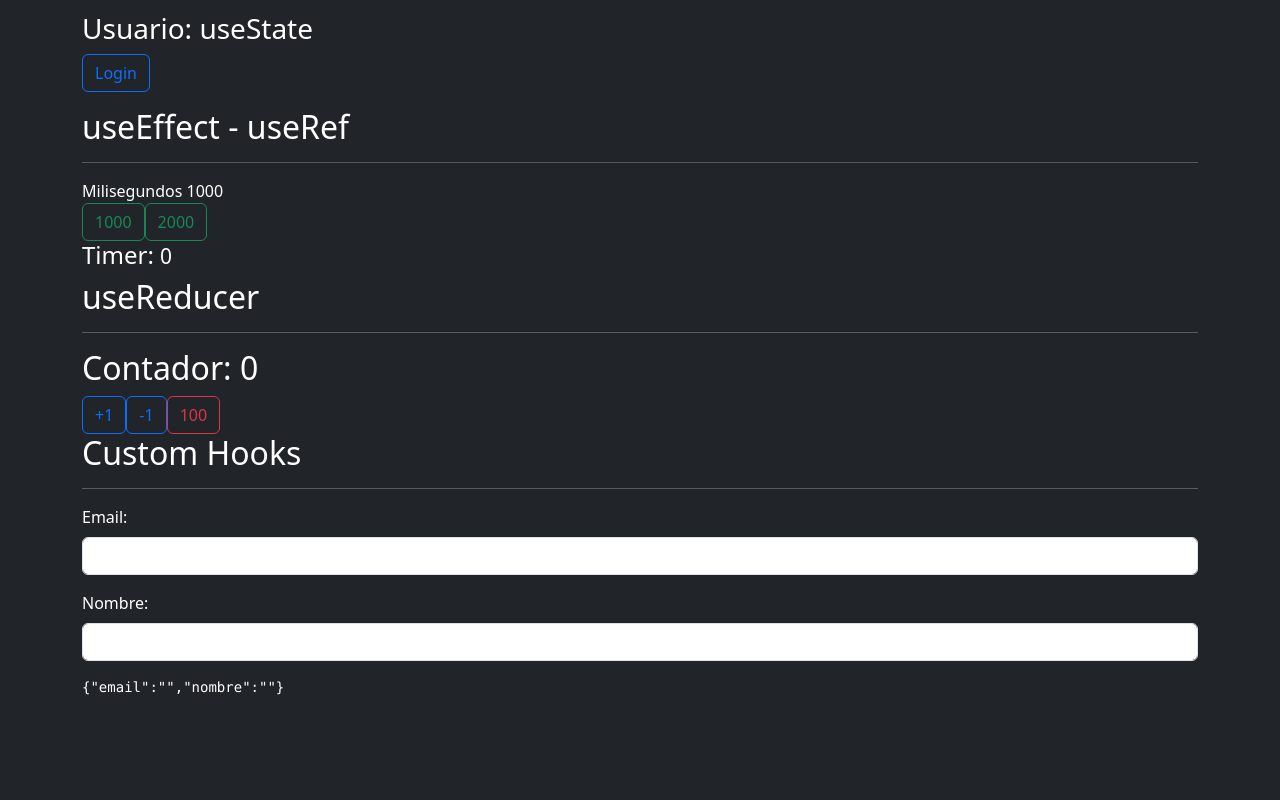
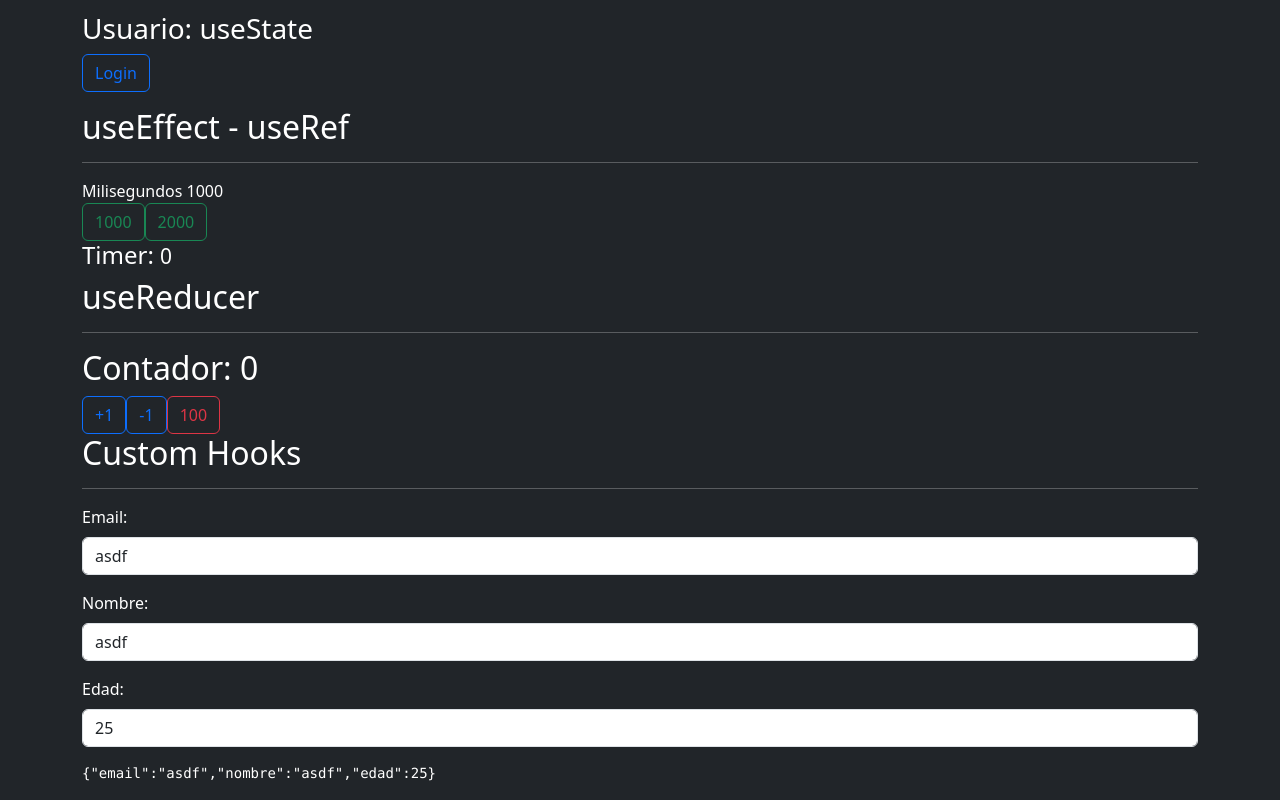
Before and after one commit to leedd87/typescript-basics, a React (Vite) app in the folder react-ts/: page / in a window 1280 px wide. Shown: the part 332-1132 px from the top of the page. Before the commit the page ends 1046 px from the top, so only its background shows below. Built offline with nearby package versions, Linux system fonts and the light colour scheme.

Commit message:
refactoring use form hoook

```diff
--- a/react-ts/src/components/Formulario.tsx
+++ b/react-ts/src/components/Formulario.tsx
@@ -1,27 +1,17 @@
-import { ChangeEvent, useState } from "react"
 import { useForm } from "../hooks/useForm"
 
-
+interface FormData {
+    email: string,
+    nombre: string,
+    edad: number
+}
 
 export const Formulario = () => {
 
-
-    // const [formulario, setFormulario] = useState({
-    //     email: '',
-    //     nombre: ''
-    // })
-
-    // const handleChange = ({ target }: ChangeEvent<HTMLInputElement>) => {
-    //     const { name, value } = target
-    //     setFormulario({
-    //         ...formulario,
-    //         [name]: value
-    //     })
-    // }
-
-    const { formulario, handleChange } = useForm({
-        email: '',
-        nombre: ''
+    const { formulario, handleChange } = useForm<FormData>({
+        email: 'asdf',
+        nombre: 'asdf',
+        edad: 25
     })
 
     return (
@@ -31,6 +21,7 @@ export const Formulario = () => {
                 <input type="email"
                     className="form-control"
                     name="email"
+                    value={formulario.email}
                     onChange={handleChange}
                 />
             </div>
@@ -39,6 +30,16 @@ export const Formulario = () => {
                 <input type="text"
                     className="form-control"
                     name="nombre"
+                    value={formulario.nombre}
+                    onChange={handleChange}
+                />
+            </div>
+            <div className="mb-3">
+                <label className="form-label">Edad:</label>
+                <input type="number"
+                    className="form-control"
+                    name="edad"
+                    value={formulario.edad}
                     onChange={handleChange}
                 />
             </div>
--- a/react-ts/src/hooks/useForm.tsx
+++ b/react-ts/src/hooks/useForm.tsx
@@ -1,7 +1,9 @@
 import { ChangeEvent, useState } from "react"
 
 
-export const useForm = (initState: any) => {
+//export function useForm<T>(initState: T) {
+export const useForm = <T extends Object>(initState: T) => {
+
     const [formulario, setFormulario] = useState(initState)
 
     const handleChange = ({ target }: ChangeEvent<HTMLInputElement>) => {
@@ -14,6 +16,7 @@ export const useForm = (initState: any) => {
 
     return {
         formulario,
-        handleChange
+        handleChange,
+        ...formulario
     }
 }
```
